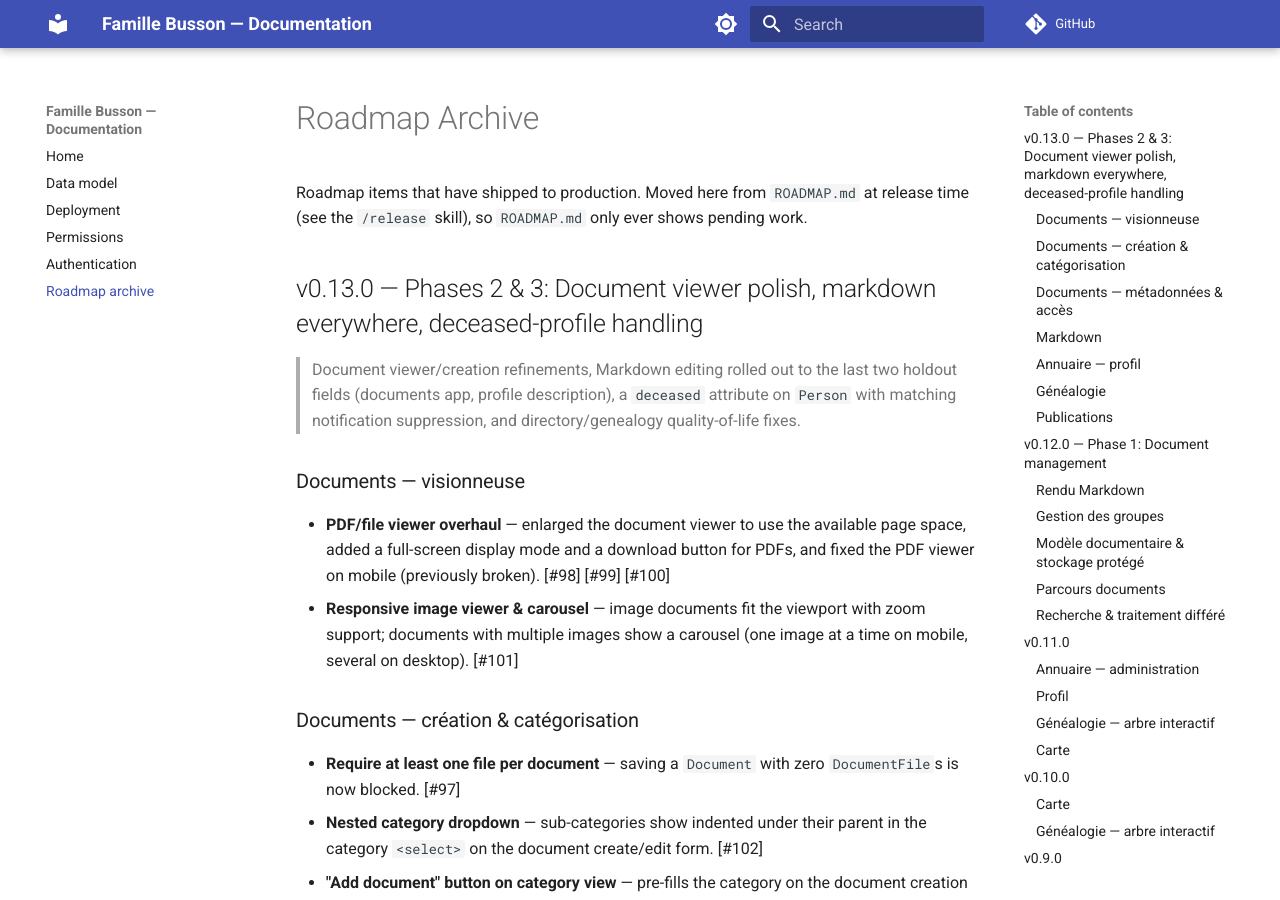
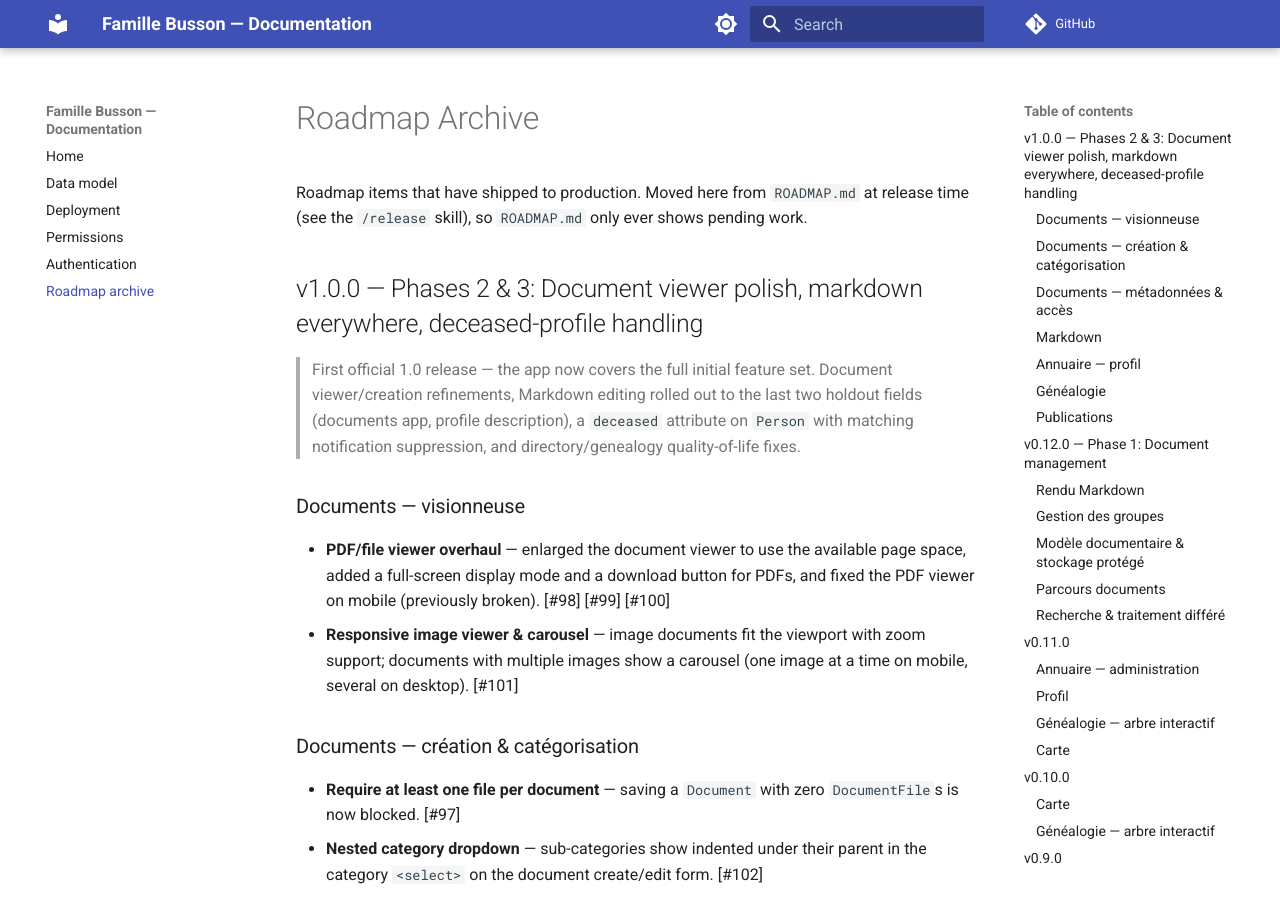
Before and after one commit to reboulip/famille-busson, an MkDocs documentation site: the page built from docs/ROADMAP_ARCHIVE.md, in a window 1280 px wide and 900 px high. Built offline with MkDocs 1.6.1 and Material for MkDocs 9.7.7, drawn with Linux system fonts in a browser that asks for light colours; comment, search, counter and statistics services are not loaded.

Commit message:
chore: bump version to 1.0.0
Supersedes the previous 0.13.0 bump: this release covers the full initial
feature set, so it ships as the official 1.0.0 release instead.

```diff
--- a/docs/ROADMAP_ARCHIVE.md
+++ b/docs/ROADMAP_ARCHIVE.md
@@ -3,12 +3,12 @@
 Roadmap items that have shipped to production. Moved here from `ROADMAP.md` at release
 time (see the `/release` skill), so `ROADMAP.md` only ever shows pending work.
 
-## v0.13.0 — Phases 2 & 3: Document viewer polish, markdown everywhere, deceased-profile handling
+## v1.0.0 — Phases 2 & 3: Document viewer polish, markdown everywhere, deceased-profile handling
 
-> Document viewer/creation refinements, Markdown editing rolled out to the last two
-> holdout fields (documents app, profile description), a `deceased` attribute on
-> `Person` with matching notification suppression, and directory/genealogy
-> quality-of-life fixes.
+> First official 1.0 release — the app now covers the full initial feature set. Document
+> viewer/creation refinements, Markdown editing rolled out to the last two holdout
+> fields (documents app, profile description), a `deceased` attribute on `Person` with
+> matching notification suppression, and directory/genealogy quality-of-life fixes.
 
 ### Documents — visionneuse
 - **PDF/file viewer overhaul** — enlarged the document viewer to use the available page
--- a/pyproject.toml
+++ b/pyproject.toml
@@ -1,6 +1,6 @@
 [project]
 name = "famille-busson"
-version = "0.13.0"
+version = "1.0.0"
 description = "Add your description here"
 readme = "README.md"
 requires-python = ">=3.13"
```
